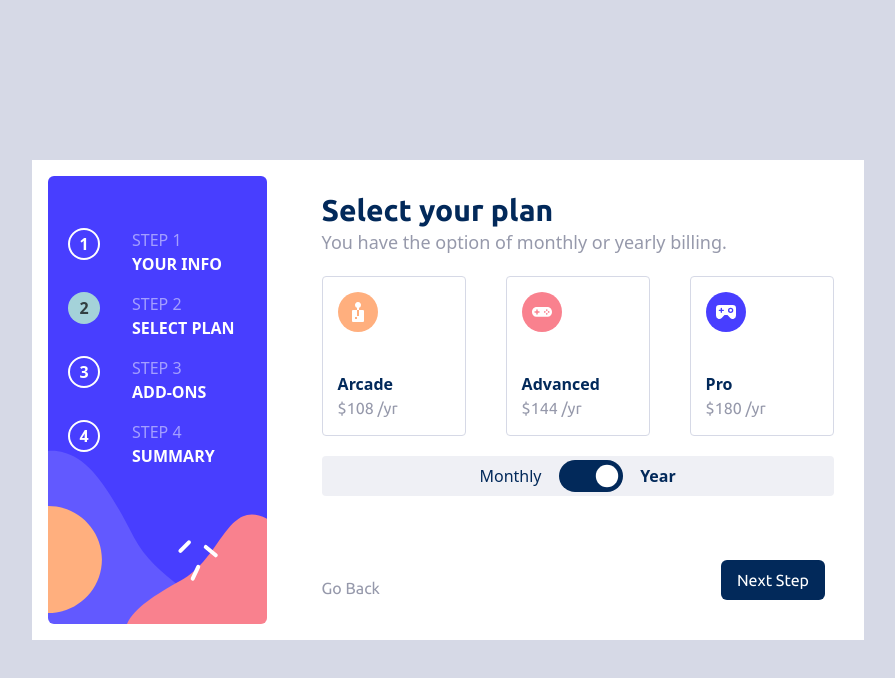
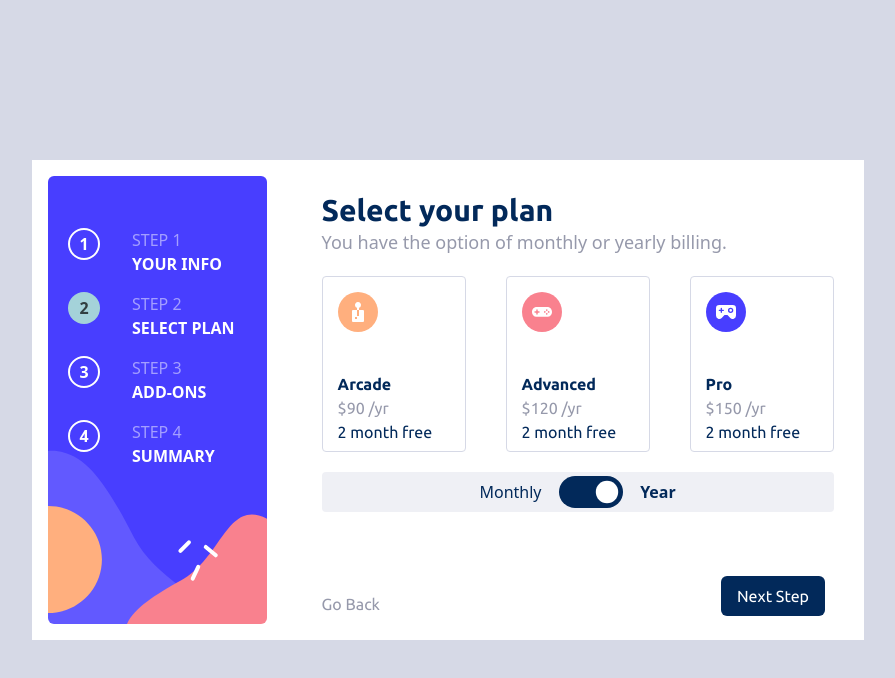
Before and after one commit to Agyanim/multi-step-form, a React (Vite) app: page /selectplan in a window 1280 px wide. Both pictures are taken after a click on the element 786 px from the left and 476 px from the top of the page. Shown: the top 678 px of the page, without its empty margins (192-1087 px from the left). Built offline with nearby package versions, Linux system fonts and the light colour scheme.

Commit message:
summary code modified

```diff
--- a/src/components/FinishingUp.jsx
+++ b/src/components/FinishingUp.jsx
@@ -1,5 +1,5 @@
 import React from "react";
-import {  useSelector } from "react-redux";
+import { useSelector } from "react-redux";
 import { Link } from "react-router-dom";
 
 const FinishingUp = () => {
@@ -12,12 +12,27 @@ const FinishingUp = () => {
   );
 
   let price = 0;
+  let unitPrice = 0;
+  let newprice = 0;
+  let totalCost = 0;
   const sumOfSlectedAddOns = selectedAddOns.reduce(
-    (sum, currentValue) => sum + currentValue.cost,
+    (prev, currentValue) => prev + currentValue.cost,
     0
   );
-  selectedService ? (price = selectedService.price) : price;
-  const totalCost = sumOfSlectedAddOns + price;
+  if (isYearly && selectedService) {
+    unitPrice = selectedService.price / 12;
+    newprice = unitPrice * 10;
+  }
+  console.log(newprice);
+  if (isYearly && selectedService) {
+    price = newprice;
+    totalCost = sumOfSlectedAddOns + price;
+  } else {
+    price = selectedService.price;
+    totalCost = sumOfSlectedAddOns + price;
+  }
+
+  console.log(totalCost);
   let payable = 0;
   if (!totalCost) {
     payable = 0;
@@ -43,13 +58,12 @@ const FinishingUp = () => {
           <span className="flex justify-between items-center  mb-1">
             {selectedService?.plan} {isYearly ? "(Yearly)" : "(Monthly)"}{" "}
             <span>
-              ${selectedService?.price}
+              {isYearly ? price : selectedService?.price}
               {isYearly ? "/yr" : "/mo"}
             </span>
           </span>
           <span className=" text-PurplishBblue/70 font-bold cursor-pointer underline">
-            <Link to="/selectplan" >Change</Link>
-
+            <Link to="/selectplan">Change</Link>
           </span>
         </li>
         <hr className="h-[1.4px] bg-CoolGray my-4" />
--- a/src/components/Plancard.jsx
+++ b/src/components/Plancard.jsx
@@ -4,13 +4,19 @@ import "../App.css";
 
 const Plancard = ({ Plan, Price, Image,id }) => {
   const { isYearly } = useSelector((store) => store.service.value);
+let newPrice=0
+let unitPrice=Price/12
+if (isYearly){
 
+  newPrice=Price-(unitPrice*2)
+}
+else newPrice=Price
   return (
     <div
-      className="flex  justify-center items-center w-[17rem] h-20 lg:w-[8rem] lg:h-40 xl:w-36 xl:h-40 relative border-[1px] border-LightGray p-4 rounded cursor-pointer transform duration-200 hover:scale-105  overflow-hidden"
+      className="flex  justify-center items-center w-[17rem] h-24 lg:w-[8rem] lg:h-44 xl:w-36  relative border-[1px] border-LightGray p-4 rounded cursor-pointer transform duration-200 hover:scale-105  overflow-hidden"
     >
       <label
-        className="flex flex-col gap-10  w-[18rem] h-20 lg:w-[8rem] lg:h-40 xl:w-36 xl:h-40 absolute  "
+        className="flex flex-col gap-10  w-[18rem] h-24 lg:w-[8rem] lg:h-44 xl:w-36  absolute  "
         htmlFor="selectAddOns"
       >
         <input
@@ -22,16 +28,17 @@ const Plancard = ({ Plan, Price, Image,id }) => {
           id={id}
         />
         {/* Items and icons for selecting plans */}
-        <section className=" flex flex-row lg:flex-col gap-5 lg:gap-10 m-4">
+        <section className=" flex flex-row lg:flex-col gap-5 lg:gap-10 m-4 font-ubuntu">
           <div>
             <img src={Image} alt="image" />
           </div>
           <div>
             <h1 className="text-MarineBlue font-bold ">{Plan}</h1>
             <p className="text-CoolGray font-ubuntu">
-              &#36;{Price}
+              &#36;{newPrice}
               {isYearly ? " /yr" : "/m"}
             </p>
+            <p className={isYearly?"text-MarineBlue":"hidden"}>2 month free</p>
           </div>
         </section>
       </label>
--- a/src/store/slices/service.js
+++ b/src/store/slices/service.js
@@ -18,12 +18,13 @@ const serviceSlice = createSlice({
       let newUpdate = "";
       if (state.value.isYearly) {
         newUpdate = state.value.onlineService.map(
+
           (service) =>
             (service = {
               id: service.id,
               plan: service.plan,
               image: service.image,
-              price: service.price * 12,
+              price: (service.price * 12),
             })
         );
       } else
@@ -33,7 +34,7 @@ const serviceSlice = createSlice({
               id: service.id,
               plan: service.plan,
               image: service.image,
-              price: service.price / 12,
+              price: (service.price / 12),
             })
         );
       state.value.onlineService = newUpdate;
```
